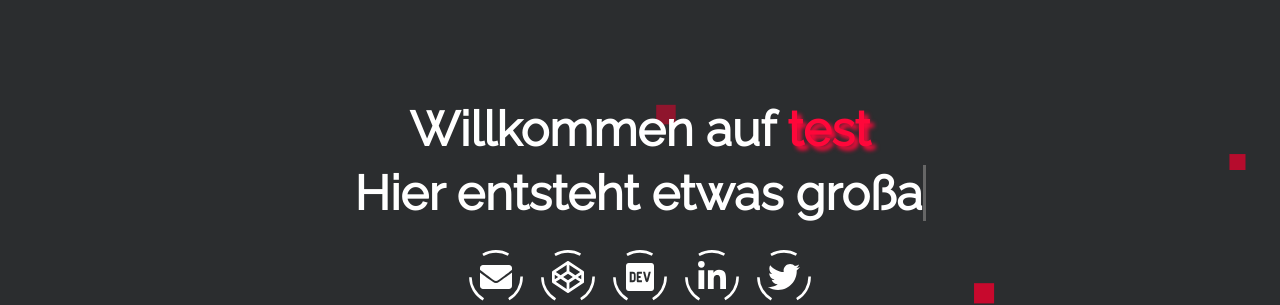
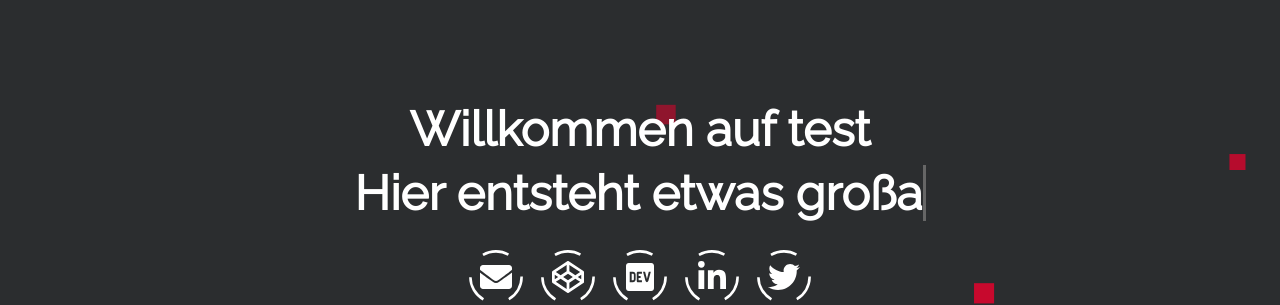
Before and after one commit to spinnenhain/spinnenhain.github.io, a Jekyll site: the page built from index.html, in a window 1280 px wide. Shown: the part 295-600 px from the top of the page. Built offline with Jekyll 4.4.1, drawn with Linux system fonts in a browser that asks for light colours.

Commit message:
Update landing-page.html

```diff
--- a/_includes/landing-page.html
+++ b/_includes/landing-page.html
@@ -1,7 +1,7 @@
 <div id="landing">
   <div class="landing-title">
     <h1>Willkommen auf
-      <span class="highlight-title">test
+      <span class="site-url">test
       </span>
     </h1>
     <h1>
```
Also changed, not shown: other parts of _includes/landing-page.html (+6 -0 lines).
